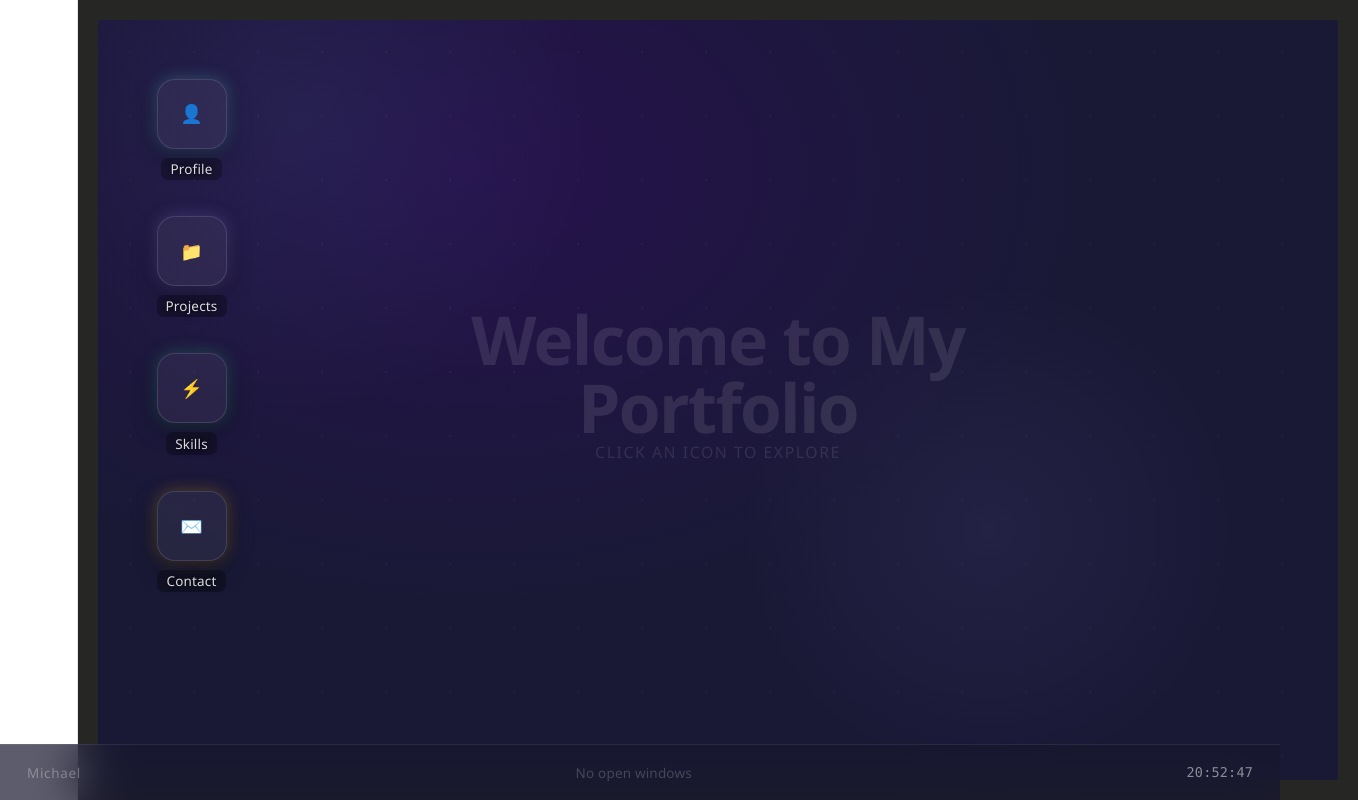
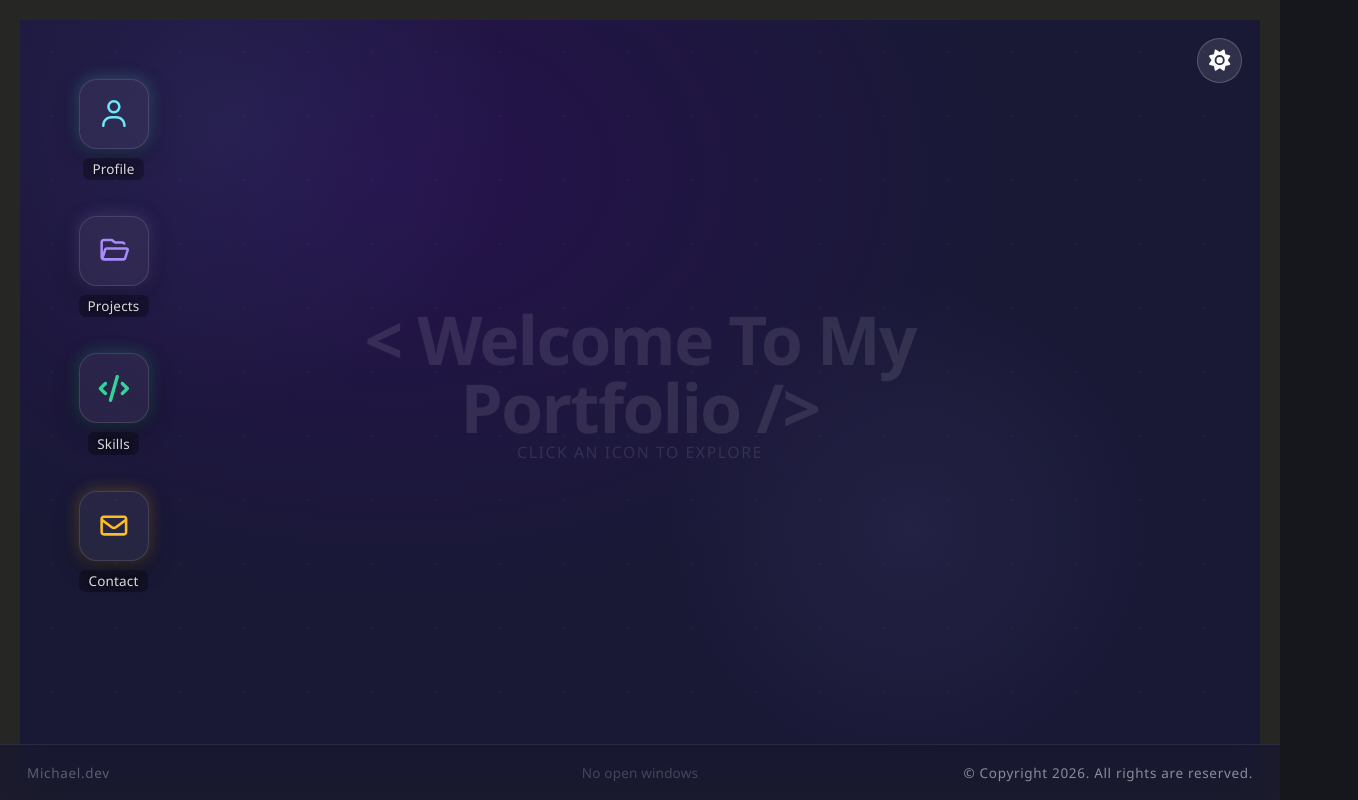
Before and after one commit to Mickman7/Online-Portfolio-v2, a React (Vite) app: page / in a window 1280 px wide. Shown: the whole page, 1358 px wide, since content can reach past the window. Built offline with nearby package versions, Linux system fonts and the light colour scheme.

Commit message:
updating styling, information and adding light mode feature

```diff
--- a/index.html
+++ b/index.html
@@ -2,9 +2,9 @@
 <html lang="en">
   <head>
     <meta charset="UTF-8" />
-    <link rel="icon" type="image/svg+xml" href="/favicon.svg" />
+    <link rel="icon" type="image/svg+xml" href="/src/assets/layer-group-solid.svg" />
     <meta name="viewport" content="width=device-width, initial-scale=1.0" />
-    <title>online-portfolio-v2</title>
+    <title>My Portfolio</title>
   </head>
   <body>
     <div id="root"></div>
--- a/package.json
+++ b/package.json
@@ -10,6 +10,10 @@
     "preview": "vite preview"
   },
   "dependencies": {
+    "@fortawesome/fontawesome-svg-core": "^7.2.0",
+    "@fortawesome/free-regular-svg-icons": "^7.2.0",
+    "@fortawesome/free-solid-svg-icons": "^7.2.0",
+    "@fortawesome/react-fontawesome": "^3.3.1",
     "react": "^19.2.5",
     "react-dom": "^19.2.5"
   },
--- a/src/App.jsx
+++ b/src/App.jsx
@@ -4,6 +4,8 @@ import { PROFILE, WINDOWS_CONFIG } from './data/Portfolio-data'
 import DesktopIcon from './components/DesktopIcon';
 import TaskBar from './components/TaskBar';
 import Windows from './components/Windows';
+import { FontAwesomeIcon } from '@fortawesome/react-fontawesome';
+import { faSun, faMoon } from '@fortawesome/free-solid-svg-icons'
 
 
 
@@ -15,6 +17,11 @@ const App = () => {
   const [zOrders, setZOrders] = useState({});
   const [maxZ, setMaxZ] = useState(100);
   const [time, setTime] = useState("");
+  const [theme, setTheme] = useState("dark");
+
+  useEffect(() => {
+    document.documentElement.setAttribute("data-theme", theme);
+  }, [theme]);
 
   // Clock
   useEffect(() => {
@@ -83,21 +90,39 @@ const App = () => {
   return (
     <>
       <div
-      className="w-screen h-screen overflow-hidden relative select-none overflow-hidden"
+      className="w-full h-screen overflow-hidden relative select-none"
       style={{
-        background: "radial-gradient(ellipse at 30% 20%,rgb(38, 18, 77) 0%,rgb(25, 25, 54) 50%)",
+        background: theme === "dark"
+          ? "radial-gradient(ellipse at 30% 20%,rgb(38, 18, 77) 0%,rgb(25, 25, 54) 50%)"
+          : "radial-gradient(ellipse at 30% 20%,rgb(221, 219, 209) 0%,rgb(226, 225, 214) 50%)",
         fontFamily: "'DM Sans', 'Segoe UI', sans-serif",
-        border: "20px solid #262625"
+        border: "20px solid #262625",
+        boxSizing: "border-box"
       }}
     >
+      {/* Theme toggle */}
+      <button
+        onClick={() => setTheme(t => t === "dark" ? "light" : "dark")}
+        className="absolute top-4 right-4 z-50 w-10 h-10 rounded-full flex items-center justify-center text-lg transition-colors cursor-pointer"
+        style={{
+          background: theme === "dark" ? "rgba(255,255,255,0.1)" : "rgba(0,0,0,0.05)",
+          border: `1px solid ${theme === "dark" ? "rgba(255,255,255,0.2)" : "rgba(0,0,0,0.15)"}`,
+          color: theme === "dark" ? "#fff" : "#333",
+        }}
+        aria-label="Toggle theme"
+      >
+        {theme === "dark" ? <FontAwesomeIcon icon={faSun} size="l"/>: <FontAwesomeIcon icon={faMoon} size="l"/>}
+      </button>
+
       {/* Subtle star-field */}
       <div
         className="absolute inset-0 pointer-events-none"
         style={{
-          backgroundImage:
-            "radial-gradient(circle, rgba(255,255,255,0.12) 1px, transparent 1px)",
+          backgroundImage: theme === "dark"
+            ? "radial-gradient(circle, rgba(255,255,255,0.12) 1px, transparent 1px)"
+            : "radial-gradient(circle, rgba(0,0,0,0.06) 1px, transparent 1px)",
           backgroundSize: "64px 64px",
-          opacity: 0.3,
+          opacity: theme === "dark" ? 0.3 : 0.2,
         }}
       />
 
@@ -108,7 +133,9 @@ const App = () => {
           width: 600,
           height: 600,
           borderRadius: "50%",
-          background: "radial-gradient(circle, rgba(110,231,247,0.06) 0%, transparent 70%)",
+          background: theme === "dark"
+            ? "radial-gradient(circle, rgba(110,231,247,0.06) 0%, transparent 70%)"
+            : "radial-gradient(circle, rgba(59,130,246,0.06) 0%, transparent 70%)",
           top: -200,
           left: -100,
         }}
@@ -119,7 +146,9 @@ const App = () => {
           width: 500,
           height: 500,
           borderRadius: "50%",
-          background: "radial-gradient(circle, rgba(167,139,250,0.07) 0%, transparent 70%)",
+          background: theme === "dark"
+            ? "radial-gradient(circle, rgba(167,139,250,0.07) 0%, transparent 70%)"
+            : "radial-gradient(circle, rgba(236,72,153,0.06) 0%, transparent 70%)",
           bottom: 0,
           right: 100,
         }}
@@ -137,10 +166,10 @@ const App = () => {
         className="absolute"
         style={{ top: "50%", left: "50%", transform: "translate(-50%, -60%)", textAlign: "center", pointerEvents: "none" }}
       >
-        <p className="text-white/10 text-6xl font-bold tracking-tight leading-none">
-          Welcome to My Portfolio
+        <p className={`text-6xl font-bold tracking-tight leading-none ${theme === "dark" ? "text-white/10" : "text-black/10"}`}>
+          {`< Welcome To My Portfolio />`}
         </p>
-        <p className="text-white/10 text-sm mt-3 tracking-widest uppercase">
+        <p className={`text-sm mt-3 tracking-widest uppercase ${theme === "dark" ? "text-white/10" : "text-black/10"}`}>
           Click an icon to explore
         </p>
       </div>
@@ -168,7 +197,7 @@ const App = () => {
         openWindows={openWindows}
         windowStates={windowStates}
         onTaskbarClick={taskbarClick}
-        time={time}
+        theme={theme}
       />
       </div>
     </>
--- a/src/components/TaskBar.jsx
+++ b/src/components/TaskBar.jsx
@@ -3,24 +3,24 @@ import { PROFILE, WINDOWS_CONFIG } from '../data/Portfolio-data'
 
 
 
-const TaskBar = ({ openWindows, windowStates, onTaskbarClick, time }) => {
+const TaskBar = ({ openWindows, windowStates, onTaskbarClick, theme }) => {
   return (
     <div
-      className="fixed bottom-0 left-0 right-0 flex items-center justify-between px-6 py-2"
+      className="fixed bottom-0 left-0 right-0 grid grid-cols-3 items-center px-6 py-2"
       style={{
-        background: "rgba(24, 24, 47, 0.7)",
+        background: theme === "dark" ? "rgba(24, 24, 47, 0.7)" : "rgba(255, 255, 255, 0.7)",
         backdropFilter: "blur(24px)",
         WebkitBackdropFilter: "blur(24px)",
-        borderTop: "1px solid rgba(255,255,255,0.08)",
+        borderTop: theme === "dark" ? "1px solid rgba(255,255,255,0.08)" : "1px solid rgba(0,0,0,0.08)",
         height: 56,
         zIndex: 9999,
       }}
     >
       {/* Left: name */}
-      <span className="text-white/30 text-xs font-medium tracking-wider">{PROFILE.name}</span>
+      <span className={`text-xs font-medium tracking-wider text-left ${theme === "dark" ? "text-white/30" : "text-black/40"}`}>{PROFILE.name}.dev</span>
 
       {/* Center: open windows */}
-      <div className="flex items-center gap-2">
+      <div className="flex items-center justify-center gap-2">
         {WINDOWS_CONFIG.map((cfg) => {
           const isOpen = openWindows.includes(cfg.id);
           const isMin = windowStates[cfg.id]?.minimised;
@@ -31,27 +31,27 @@ const TaskBar = ({ openWindows, windowStates, onTaskbarClick, time }) => {
               onClick={() => onTaskbarClick(cfg.id)}
               className="flex items-center gap-2 px-3 py-1.5 rounded-xl text-xs transition-all duration-150"
               style={{
-                background: isMin ? "rgba(255,255,255,0.04)" : "rgba(255,255,255,0.1)",
-                border: `1px solid ${isMin ? "rgba(255,255,255,0.06)" : cfg.color + "55"}`,
-                color: isMin ? "rgba(255,255,255,0.4)" : "rgba(255,255,255,0.85)",
+                background: isMin ? (theme === "dark" ? "rgba(255,255,255,0.04)" : "rgba(0,0,0,0.04)") : (theme === "dark" ? "rgba(255,255,255,0.1)" : "rgba(0,0,0,0.08)"),
+                border: `1px solid ${isMin ? (theme === "dark" ? "rgba(255,255,255,0.06)" : "rgba(0,0,0,0.06)") : cfg.color + "55"}`,
+                color: isMin ? (theme === "dark" ? "rgba(255,255,255,0.4)" : "rgba(0,0,0,0.5)") : (theme === "dark" ? "rgba(255,255,255,0.85)" : "rgba(0,0,0,0.75)"),
               }}
             >
               <span style={{ color: cfg.color, display: "flex" }}>{cfg.icon && <span className="w-3.5 h-3.5 block">{cfg.icon}</span>}</span>
               {cfg.label}
               <span
                 className="w-1.5 h-1.5 rounded-full ml-0.5"
-                style={{ background: isMin ? "rgba(255,255,255,0.2)" : cfg.color }}
+                style={{ background: isMin ? (theme === "dark" ? "rgba(255,255,255,0.2)" : "rgba(0,0,0,0.2)") : cfg.color }}
               />
             </button>
           );
         })}
         {openWindows.length === 0 && (
-          <span className="text-white/20 text-xs">No open windows</span>
+          <span className={`text-xs ${theme === "dark" ? "text-white/20" : "text-black/30"}`}>No open windows</span>
         )}
       </div>
 
-      {/* Right: clock */}
-      <span className="text-white/50 text-xs font-mono tabular-nums">{time}</span>
+      {/* Right: copyright */}
+      <span className={`text-xs font-medium tracking-wider text-right ${theme === "dark" ? "text-white/50" : "text-black/50"}`}>© Copyright 2026. All rights are reserved.</span>
     </div>
   )
 }
--- a/src/data/Portfolio-data.jsx
+++ b/src/data/Portfolio-data.jsx
@@ -1,4 +1,7 @@
 import ProfilePic from '../assets/profilePic.jpg'
+import { FontAwesomeIcon } from '@fortawesome/react-fontawesome'
+import { faUser, faFolderOpen, faEnvelope } from '@fortawesome/free-regular-svg-icons'
+import { faCode, faLocationDot } from '@fortawesome/free-solid-svg-icons'
 
 export const PROFILE = {
     name: "Michael",
@@ -6,7 +9,7 @@ export const PROFILE = {
     location: "London, UK",
     email: "michaeljohn_charles@yahoo.com",
     github: "https://github.com/Mickman7",
-    linkedin: "https://www.linkedin.com/in/michael-john-charles-1a7538200/",
+    linkedin: "www.linkedin.com/in/michael-john-charles-1a7538200/",
     bio: `I build things for the web — from pixel-perfect interfaces to
   scalable backend systems. Passionate about clean code, thoughtful design,
   and making the complex feel simple.
@@ -18,32 +21,32 @@ export const PROFILE = {
 
   export const PROJECTS = [
     {
-      name: "Orbit Dashboard",
-      tech: ["React", "D3.js", "Node.js"],
-      desc: "Real-time analytics dashboard with interactive data visualisations for a SaaS platform serving 50k+ users.",
-      link: "#",
+      name: "QualityLens",
+      tech: ["Streamlit", "PyTorch", "MobileNetV3", "FastAPI"],
+      desc: "An intuitive AI-powered application I developed to automate fruit quality assessment through computer vision. ",
+      link: "https://github.com/Mickman7/QualityLens",
       status: "Live",
     },
     {
-      name: "Verdant",
-      tech: ["Next.js", "Supabase", "Tailwind"],
-      desc: "Sustainable shopping companion that scores products by environmental impact using ML-powered analysis.",
-      link: "#",
+      name: "AI-PPLY",
+      tech: ["React.js", "FastAPI", "Tailwind", "OpenAI"],
+      desc: "A specialised Applicant Tracking System (ATS) tool used to evaluate resume compatibility against job descriptions.",
+      link: "https://github.com/Mickman7/AI-PPLY",
       status: "Live",
     },
     {
-      name: "Pulse API",
-      tech: ["Go", "PostgreSQL", "Docker"],
-      desc: "High-performance REST API gateway handling 10M+ requests/day with intelligent rate limiting and caching.",
-      link: "#",
-      status: "Open Source",
+      name: "Healify",
+      tech: ["React Native", "Firebase", "Firestore", "FirebaseAuth"],
+      desc: "Healify is a eGFR calculator application for patients with kidney disease.",
+      link: "https://github.com/Mickman7/Healify",
+      status: "Mobile App",
     },
     {
-      name: "Chromatic",
-      tech: ["Three.js", "GLSL", "WebAudio"],
-      desc: "Browser-based audio visualiser that generates procedural 3D art synced to microphone input in real time.",
-      link: "#",
-      status: "Experiment",
+      name: "OptiCare",
+      tech: ["React Native", "Firebase", "Firestore", "FirebaseAuth"],
+      desc: "A cross-platform mobile application using React Native to streamline hospital workflows, including appointment booking and treatment scheduling.",
+      link: "https://github.com/Mickman7/OptiCare",
+      status: "Mobile App",
     },
   ];
 
@@ -69,27 +72,27 @@ export const PROFILE = {
       label: "Profile",
       color: "#6ee7f7",
       glowColor: "rgba(110,231,247,0.3)",
-      icon: "👤",
+      icon: <FontAwesomeIcon icon={faUser} size="xl" />,
     },
     {
       id: "projects",
       label: "Projects",
       color: "#a78bfa",
       glowColor: "rgba(167,139,250,0.3)",
-      icon: "📁",
+      icon: <FontAwesomeIcon icon={faFolderOpen} size="xl" />,
     },
     {
       id: "skills",
       label: "Skills",
       color: "#34d399",
       glowColor: "rgba(52,211,153,0.3)",
-      icon: "⚡",
+      icon: <FontAwesomeIcon icon={faCode} size="xl" />,
     },
     {
       id: "contact",
       label: "Contact",
       color: "#fbbf24",
       glowColor: "rgba(251,191,36,0.3)",
-      icon: "✉️",
+      icon: <FontAwesomeIcon icon={faEnvelope} size="xl" />,
     },
   ];
--- a/src/index.css
+++ b/src/index.css
@@ -32,8 +32,23 @@
   }
 }
 
+/* Default light variables */
+:root {
+  --text: #6b6375;
+  --text-h: #08060d;
+  --bg: #fff;
+  --border: #e5e4e7;
+  --code-bg: #f4f3ec;
+  --accent: #aa3bff;
+  --accent-bg: rgba(170, 59, 255, 0.1);
+  --accent-border: rgba(170, 59, 255, 0.5);
+  --social-bg: rgba(244, 243, 236, 0.5);
+  --shadow:
+    rgba(0, 0, 0, 0.1) 0 10px 15px -3px, rgba(0, 0, 0, 0.05) 0 4px 6px -2px;
+}
+
 @media (prefers-color-scheme: dark) {
-  :root {
+  html:not([data-theme]) {
     --text: #9ca3af;
     --text-h: #f3f4f6;
     --bg: #16171d;
@@ -47,21 +62,38 @@
       rgba(0, 0, 0, 0.4) 0 10px 15px -3px, rgba(0, 0, 0, 0.25) 0 4px 6px -2px;
   }
 
-  #social .button-icon {
+  html:not([data-theme]) #social .button-icon {
     filter: invert(1) brightness(2);
   }
 }
 
-body {
+html[data-theme="dark"] {
+  --text: #9ca3af;
+  --text-h: #f3f4f6;
+  --bg: #16171d;
+  --border: #2e303a;
+  --code-bg: #1f2028;
+  --accent: #c084fc;
+  --accent-bg: rgba(192, 132, 252, 0.15);
+  --accent-border: rgba(192, 132, 252, 0.5);
+  --social-bg: rgba(47, 48, 58, 0.5);
+  --shadow:
+    rgba(0, 0, 0, 0.4) 0 10px 15px -3px, rgba(0, 0, 0, 0.25) 0 4px 6px -2px;
+}
+
+html[data-theme="dark"] #social .button-icon {
+  filter: invert(1) brightness(2);
+}
+
+html, body {
   margin: 0;
+  overflow-x: hidden;
 }
 
 #root {
-  width: 1126px;
-  max-width: 100%;
-  margin: 0 auto;
+  width: 100%;
+  margin: 0;
   text-align: center;
-  border-inline: 1px solid var(--border);
   min-height: 100svh;
   display: flex;
   flex-direction: column;
--- a/src/windows/ProfileContent.jsx
+++ b/src/windows/ProfileContent.jsx
@@ -1,5 +1,8 @@
 import React from 'react'
 import { PROFILE } from '../data/Portfolio-data'
+import { FontAwesomeIcon } from '@fortawesome/react-fontawesome'
+import { faLocationDot } from '@fortawesome/free-solid-svg-icons'
+
 
 
 const ProfileContent = () => {
@@ -12,9 +15,9 @@ const ProfileContent = () => {
           className="w-20 h-20 rounded-2xl object-cover "
         />
         <div>
-          <h2 className="text-xl font-bold text-white">{PROFILE.name}</h2>
+          <h2 className="text-xl font-bold text-white">{PROFILE.name} John-Charles</h2>
           <p className="text-[#6ee7f7] text-xs mt-0.5">{PROFILE.title}</p>
-          <p className="text-white/40 text-xs mt-1">📍 {PROFILE.location}</p>
+          <p className="text-white/40 text-xs mt-1"><FontAwesomeIcon icon={faLocationDot} size="l"/> {PROFILE.location}</p>
         </div>
       </div>
 
--- a/src/windows/ProjectContent.jsx
+++ b/src/windows/ProjectContent.jsx
@@ -9,7 +9,8 @@ const ProjectContent = () => {
       {PROJECTS.map((p) => (
         <div
           key={p.name}
-          className="rounded-2xl p-4 space-y-2 group cursor-pointer transition-all duration-200"
+          onClick={() => window.open(p.link, "_blank", "noopener,noreferrer")}
+          className="rounded-2xl p-4 space-y-2 group cursor-pointer transition-all duration-200 hover:bg-white/[0.07]"
           style={{ background: "rgba(255,255,255,0.04)", border: "1px solid rgba(255,255,255,0.08)" }}
         >
           <div className="flex items-center justify-between">
```
Also changed, not shown: src/assets/layer-group-solid.svg (added), 1 other file (tests, documents, lock files or other folders).
